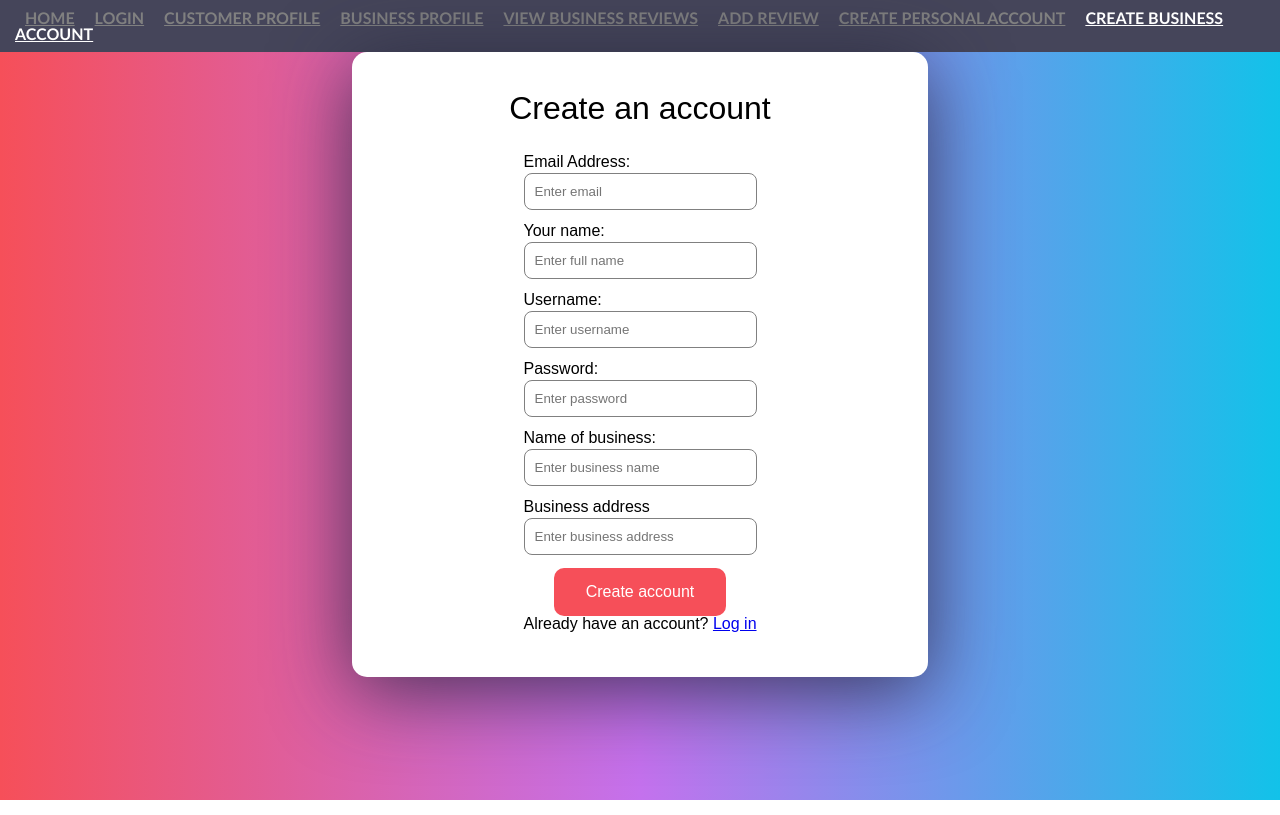
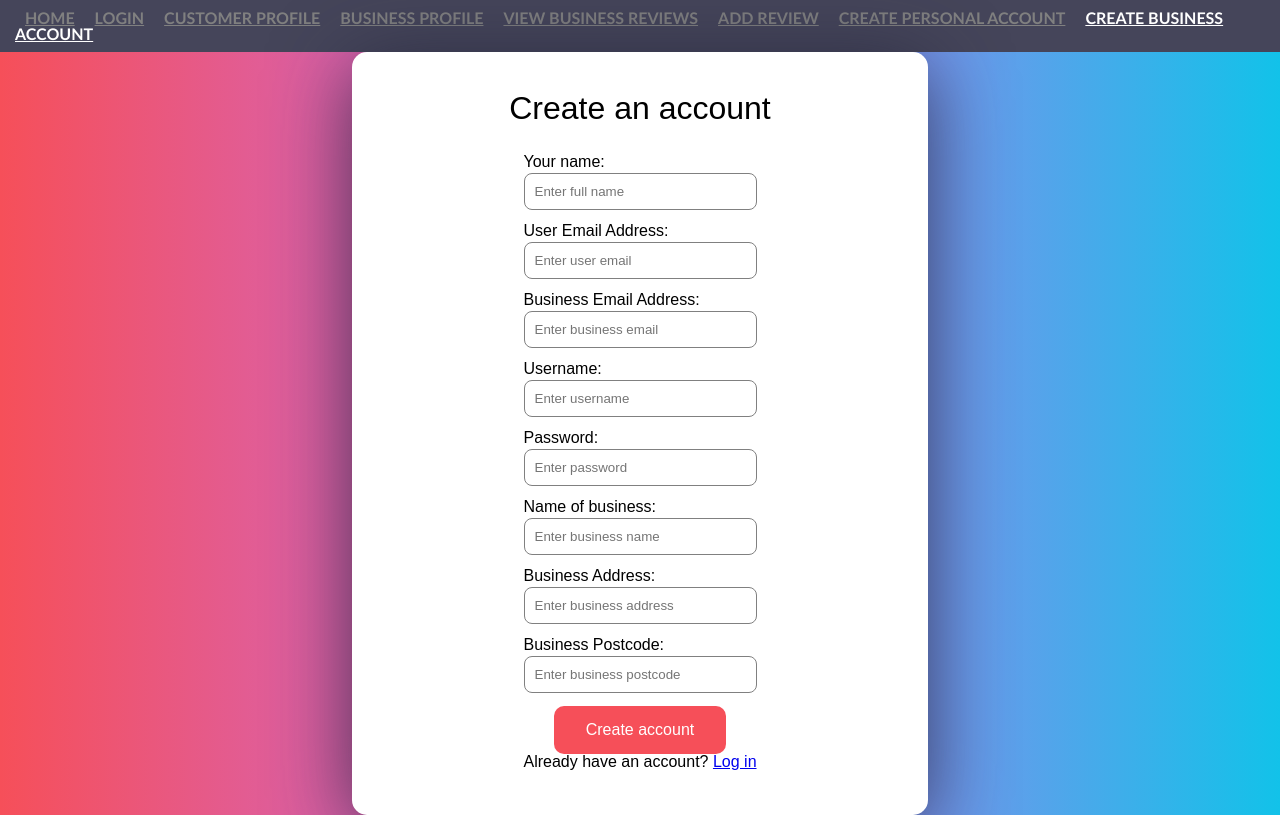
Before and after one commit to kohtzk/pandemic-review-site, a React (Create React App) app in the folder implementation/frontend/: page /b-account-creation in a window 1280 px wide. Built offline with nearby package versions, Linux system fonts and the light colour scheme.

Commit message:
Connected user and business creation to backend

```diff
--- a/implementation/frontend/src/components/BusinessForms.js
+++ b/implementation/frontend/src/components/BusinessForms.js
@@ -1,29 +1,44 @@
 import React, { Component } from "react";
+import {createAccount} from "../services/createAccount";
+import {createBusiness} from "../services/createBusiness";
 
 class BusinessForms extends Component {
     constructor(props){
         super(props)
         this.state = {
-            email: '',
+            userEmail: '',
+            businessEmail: '',
             username: '',
             password: '',
             ownerName: '',
             businessName: '',
             businessAddress: '',
-            businessid: 1
+            businessPostcode: '',
+            businessid: null
         }
+
         this.handleCreate = this.handleCreate.bind(this)
-        this.handleEmail = this.handleEmail.bind(this)
+        this.handleUserEmail = this.handleUserEmail.bind(this)
+        this.handleBusinessEmail = this.handleBusinessEmail.bind(this)
         this.handlePassword = this.handlePassword.bind(this)
         this.handleUsername = this.handleUsername.bind(this)
         this.handleOwnerName = this.handleOwnerName.bind(this)
         this.handleBusinessName = this.handleBusinessName.bind(this)
         this.handleBusinessAddress = this.handleBusinessAddress.bind(this)
+        this.handleBusinessPostcode = this.handleBusinessPostcode.bind(this)
 
     }
 
-    handleEmail(e){
-        this.setState({email: e.target.value})
+    handleUserEmail(e){
+        this.setState({userEmail: e.target.value})
+    }
+
+    handleBusinessEmail(e){
+        this.setState({businessEmail: e.target.value})
+    }
+
+    handleBusinessPostcode(e){
+        this.setState({businessPostcode: e.target.value})
     }
 
     handleUsername(e){
@@ -46,27 +61,34 @@ class BusinessForms extends Component {
         this.setState({businessAddress: e.target.value})
     }
 
-    handleCreate(){
-        //TO DATABASE HERE
-        console.log("Email" + this.state.email)
-        console.log("Username" + this.state.username)
-        console.log("Password" + this.state.password)
+    handleCreate = async (e) =>{
+        e.preventDefault();
+        await createBusiness(this.state)
+            .then((response) => {
+                if (response.message !== 'success') {
+                    alert("Business account creation failed, please try again");
+                }
+                else if (response.message === 'success'){
+                    console.log(response);
+                    this.state.businessid = response.data.business_id;
+                    this.handleAccount();
+                }
+                });
+    }
+
+    handleAccount = async () =>{
+        await createAccount(this.state)
+            .then((response) => {
+                if (response.message !== 'success'){
+                    alert('failure');
+                }
+            })
     }
 
 
     render() {
         return (
           <form className="outerForm">
-            <div className="forms">
-              <label>Email Address:</label>
-              <input
-                type="email"
-                className="form-control"
-                placeholder="Enter email"
-                value={this.state.email}
-                onChange={this.handleEmail}
-              />
-            </div>
 
               <div className="forms">
                   <label>Your name:</label>
@@ -76,6 +98,28 @@ class BusinessForms extends Component {
                       placeholder="Enter full name"
                       value={this.state.ownerName}
                       onChange={this.handleOwnerName}
+                  />
+              </div>
+
+              <div className="forms">
+                  <label>User Email Address:</label>
+                  <input
+                      type="email"
+                      className="form-control"
+                      placeholder="Enter user email"
+                      value={this.state.userEmail}
+                      onChange={this.handleUserEmail}
+                  />
+              </div>
+
+              <div className="forms">
+                  <label>Business Email Address:</label>
+                  <input
+                      type="email"
+                      className="form-control"
+                      placeholder="Enter business email"
+                      value={this.state.businessEmail}
+                      onChange={this.handleBusinessEmail}
                   />
               </div>
 
@@ -113,7 +157,7 @@ class BusinessForms extends Component {
               </div>
 
               <div className="forms">
-              <label>Business address</label>
+                  <label>Business Address:</label>
                   <input
                       type="text"
                       className="form-control"
@@ -123,7 +167,18 @@ class BusinessForms extends Component {
                   />
               </div>
 
-            <button type="submit" className="submit-button" onClick={this.handleCreate()}>
+              <div className="forms">
+                  <label>Business Postcode:</label>
+                  <input
+                      type="text"
+                      className="form-control"
+                      placeholder="Enter business postcode"
+                      value={this.state.businessPostcode}
+                      onChange={this.handleBusinessPostcode}
+                  />
+              </div>
+
+              <button type="submit" className="submit-button" onClick={this.handleCreate}>
                   Create account
               </button>
               <p>
--- a/implementation/frontend/src/components/UserForms.js
+++ b/implementation/frontend/src/components/UserForms.js
@@ -1,5 +1,5 @@
 import React, { Component } from 'react'
-import {createCustomer} from "../services/createCustomer";
+import {createAccount} from "../services/createAccount";
 
 class UserForms extends Component {
     constructor(props){
@@ -36,7 +36,7 @@ class UserForms extends Component {
 
     handleCreate = async (e) =>{
         e.preventDefault();
-        await createCustomer(this.state)
+        await createAccount(this.state)
             .then((response) => console.log(response));
 
     }
--- a/implementation/frontend/src/pages/style.css
+++ b/implementation/frontend/src/pages/style.css
@@ -7,16 +7,6 @@ body {
   font-family: sans-serif;
   background: #18f235;
   background: linear-gradient(to right, #f64f59, #c471ed, #12c2e9);
-}
-
-
-body,
-html,
-.App,
-#root,
-.outer {
-  width: 100%;
-  height: 100%;
 }
 
 .header {
--- a/implementation/frontend/src/services/createCustomer.js
+++ b/implementation/frontend/src/services/createAccount.js
@@ -1,4 +1,4 @@
-export async function createCustomer(details) {
+export async function createAccount(details) {
     console.log(details);
     return fetch("http://localhost:3000/newaccount", {
         method: "POST",
--- /dev/null
+++ b/implementation/frontend/src/services/createBusiness.js
@@ -0,0 +1,10 @@
+export async function createBusiness(details) {
+    console.log(details);
+    return fetch("http://localhost:3000/newbusiness", {
+        method: "POST",
+        headers: {
+            "Content-Type": "application/json",
+        },
+        body: JSON.stringify(details),
+    }).then((data) => data.json());
+}
```
Lines whose indentation alone changed are shown as unchanged.
